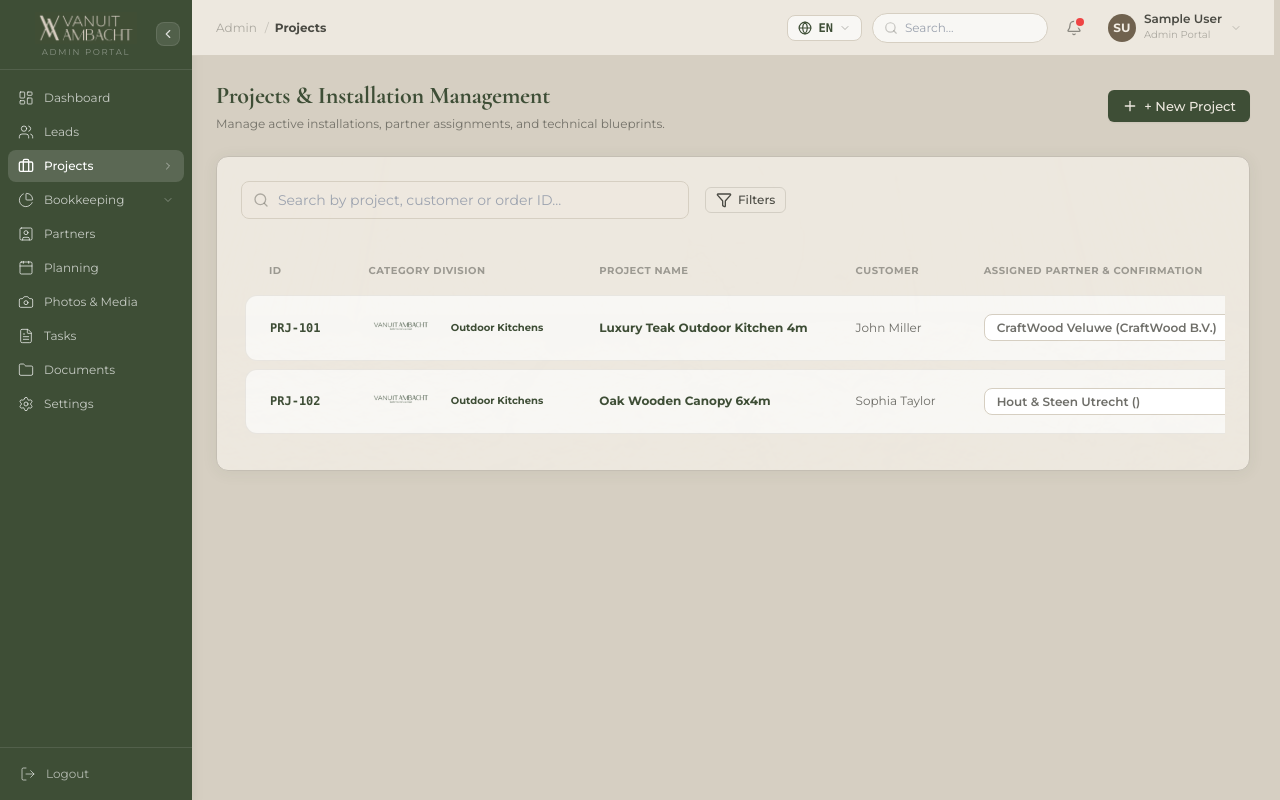
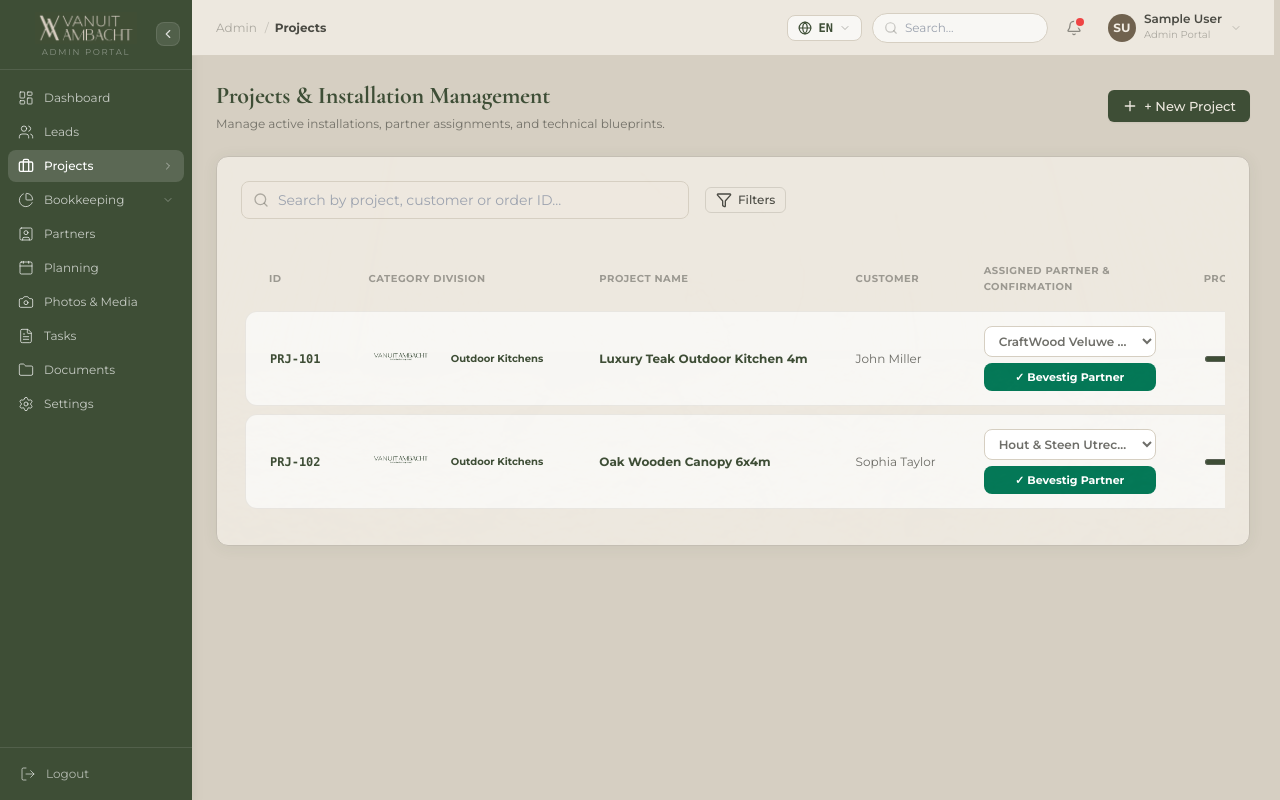
Before and after one commit to iTsmeBhagyaShree/vanuit-ambatch, a React (Vite) app: page /admin/projects in a window 1280 px wide. Built offline with nearby package versions, Linux system fonts and the light colour scheme; sample sign-in values are in the browser's storage.

Commit message:
Fix Projects.jsx partner selection card layout to full width vertical stack

```diff
--- a/src/pages/admin/Projects.jsx
+++ b/src/pages/admin/Projects.jsx
@@ -508,11 +508,11 @@ export default function Projects() {
                 </button>
               </div>
             ) : (
-              <div className="flex flex-col sm:flex-row items-stretch sm:items-center gap-1.5 min-w-0 max-w-full">
+              <div className="flex flex-col gap-1.5 w-full min-w-0">
                 <select
                   value={row.partner}
                   onChange={(e) => handleInlinePartnerChange(row.id, e.target.value)}
-                  className="flex-1 min-w-0 max-w-full truncate px-2 py-1 bg-white border border-[#D6CFC2] rounded-lg text-xs font-body font-semibold text-dark/80 focus:outline-none focus:ring-1 focus:ring-primary/40 cursor-pointer"
+                  className="w-full min-w-0 truncate px-2.5 py-1.5 bg-white border border-[#D6CFC2] rounded-lg text-xs font-body font-semibold text-dark/80 focus:outline-none focus:ring-1 focus:ring-primary/40 cursor-pointer"
                 >
                   <option value="Unassigned">{language === 'EN' ? 'Unassigned' : 'Niet toegewezen'}</option>
                   {partnersList.map((p, idx) => (
@@ -522,10 +522,10 @@ export default function Projects() {
                 {row.partner && row.partner !== 'Unassigned' && (
                   <button
                     onClick={() => handleConfirmPartnerForGood(row.id)}
-                    className="px-2 py-1 bg-emerald-700 hover:bg-emerald-800 text-white rounded-lg text-[10px] font-bold whitespace-nowrap shadow-xs cursor-pointer flex-shrink-0"
+                    className="w-full py-1.5 px-2 bg-emerald-700 hover:bg-emerald-800 text-white rounded-lg text-[11px] font-bold shadow-xs cursor-pointer flex items-center justify-center gap-1"
                     title="Confirm Partner for Good & Lock"
                   >
-                    ✓ Bevestig
+                    ✓ Bevestig Partner
                   </button>
                 )}
               </div>
```
